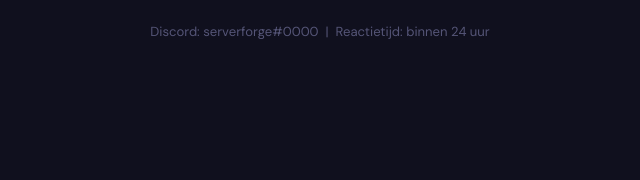
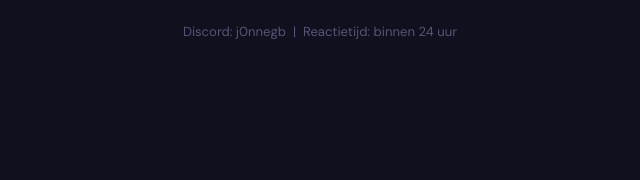
Before and after one commit to jonne-GB/serverforge, a plain HTML site: page index.html in a window 1280 px wide. Shown: the part 5003-5183 px from the top of the page, 320-960 px from the left. Drawn offline with Linux system fonts and the light colour scheme.

Commit message:
Update index.html

```diff
--- a/index.html
+++ b/index.html
@@ -805,7 +805,7 @@
       <a href="#" id="discord-btn" class="btn-primary">DM op Discord →</a>
       <a href="mailto:serverforge.dc@gmail.com" class="btn-ghost">✉ Mail sturen</a>
     </div>
-    <p style="margin-top:1.5rem;font-size:0.82rem;color:#555577;">Discord: serverforge#0000 &nbsp;|&nbsp; Reactietijd: binnen 24 uur</p>
+    <p style="margin-top:1.5rem;font-size:0.82rem;color:#555577;">Discord: j0nnegb &nbsp;|&nbsp; Reactietijd: binnen 24 uur</p>
   </div>
 </section>
 
```
